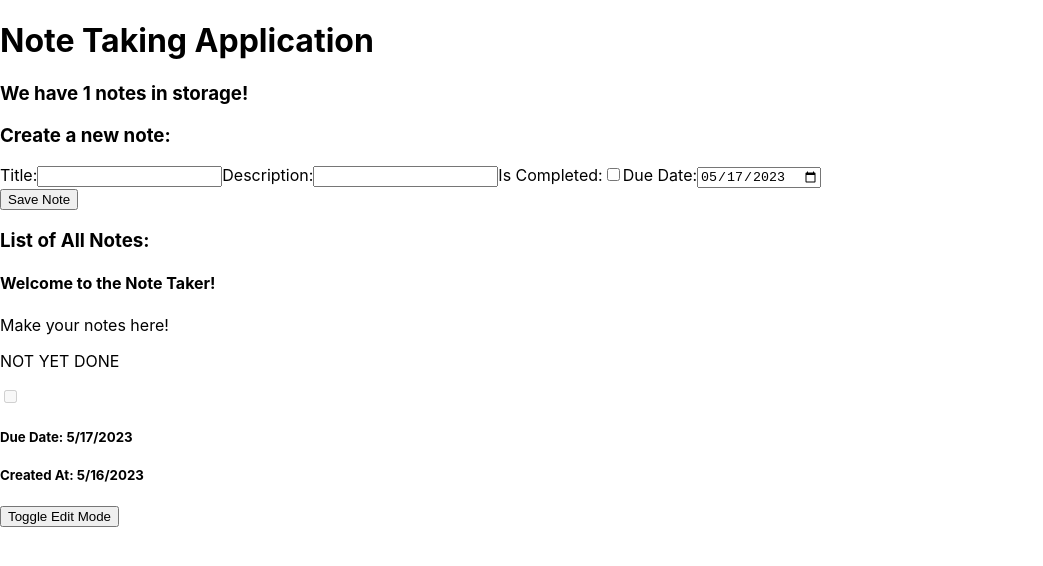
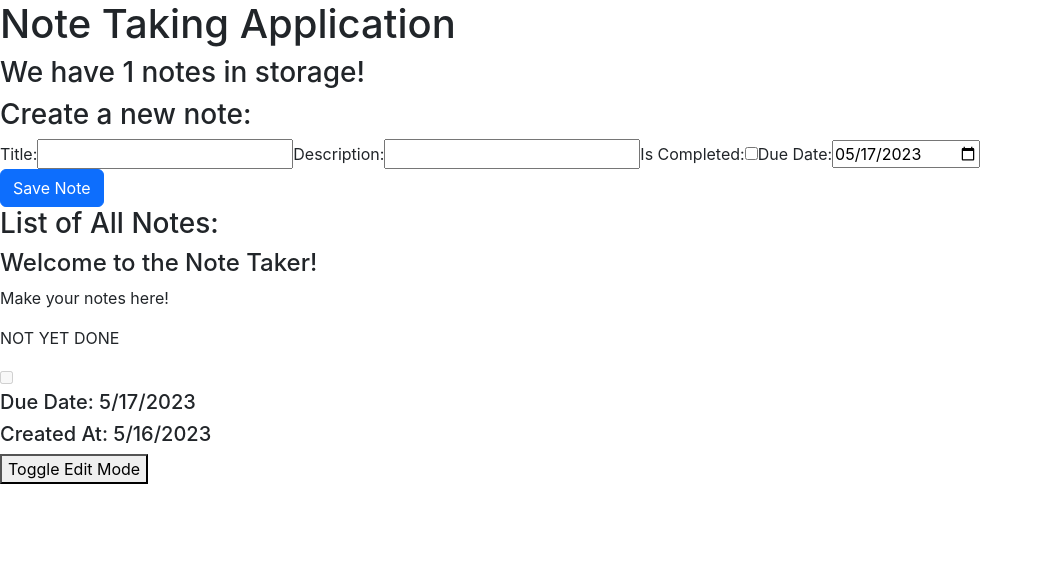
Before and after one commit to AlexStormwood/reactjs-NoteTakingProject-oct22, a React (Create React App) app: page / in a window 1280 px wide. Shown: the top 566 px of the page, without its empty margins (0-1043 px from the left). Built offline with nearby package versions, Linux system fonts and the light colour scheme.

Commit message:
feat!: bootstrap imported

```diff
--- a/package.json
+++ b/package.json
@@ -6,11 +6,14 @@
     "@testing-library/jest-dom": "^5.16.5",
     "@testing-library/react": "^13.4.0",
     "@testing-library/user-event": "^13.5.0",
+    "bootstrap": "^5.2.3",
     "react": "^18.2.0",
+    "react-bootstrap": "^2.7.4",
     "react-dom": "^18.2.0",
     "react-router-dom": "^6.11.1",
     "react-scripts": "5.0.1",
     "react-use": "^17.4.0",
+    "sass": "^1.62.1",
     "web-vitals": "^2.1.4"
   },
   "scripts": {
--- a/public/index.html
+++ b/public/index.html
@@ -24,6 +24,9 @@
       work correctly both with client-side routing and a non-root public URL.
       Learn how to configure a non-root public URL by running `npm run build`.
     -->
+
+
+
     <title>React App</title>
   </head>
   <body>
@@ -39,5 +42,8 @@
       To begin the development, run `npm start` or `yarn start`.
       To create a production bundle, use `npm run build` or `yarn build`.
     -->
+
+
+
   </body>
 </html>
--- a/src/components/NoteDisplay.jsx
+++ b/src/components/NoteDisplay.jsx
@@ -43,7 +43,7 @@ export default function NoteDisplay(props){
 					<h4>{localNote.title}</h4>
 					<p>{localNote.description}</p>
 					<p>{localNote.isCompleted ? "COMPLETE" : "NOT YET DONE"}</p>
-					<input type="checkbox" disabled="disabled" onChange={null} readOnly={true} checked={localNote.isCompleted} value={localNote.isCompleted} />
+					<input type="checkbox" disabled="disabled" onChange={null} readOnly={true} checked={Boolean(localNote.isCompleted)} value={localNote.isCompleted} />
 					<h5>Due Date: {new Date(localNote.dueDate).toLocaleDateString()}</h5>
 					{/* <input type="date" readOnly value={note.dueDate} /> */}
 					<h5>Created At: {new Date(localNote.createdAtDate).toLocaleDateString()}</h5>
--- a/src/components/NoteForm.jsx
+++ b/src/components/NoteForm.jsx
@@ -11,6 +11,7 @@
 
 import { useEffect, useState } from "react";
 import { useNoteData, useNoteDispatch } from "../contexts/NotesContext";
+import Button  from "react-bootstrap/Button";
 
 export default function NoteForm(props){
 
@@ -101,7 +102,9 @@ export default function NoteForm(props){
 			<input type="text" name="createdAtDate" value={localCreatedAtDate} onChange={setLocalCreatedAtDate} /> */}
 
 			</form>
-			<button onClick={saveNoteToGlobal}>Save Note</button>
+			<Button variant="primary" onClick={saveNoteToGlobal}>
+				Save Note
+			</Button>
 		</div>
 	);
 
--- a/src/index.js
+++ b/src/index.js
@@ -1,10 +1,12 @@
 import React from 'react';
 import ReactDOM from 'react-dom/client';
-import './index.css';
+import './index.scss';
 import App from './App';
 import reportWebVitals from './reportWebVitals';
 import { BrowserRouter } from 'react-router-dom';
 import NotesProvider from './contexts/NotesContext';
+
+
 
 
 // Index.js = config & startup stuff about the ReactJS project
--- a/src/index.css
+++ b/src/index.scss
@@ -1,3 +1,13 @@
+$primary: yellow;
+
+$theme-colors: (
+	"primary": $primary
+);
+
+@import '~bootstrap/dist/css/bootstrap.min.css';
+
+
+
 body {
   margin: 0;
   font-family: -apple-system, BlinkMacSystemFont, 'Segoe UI', 'Roboto', 'Oxygen',
```
Also changed, not shown: 2 other files (tests, documents, lock files or other folders).
